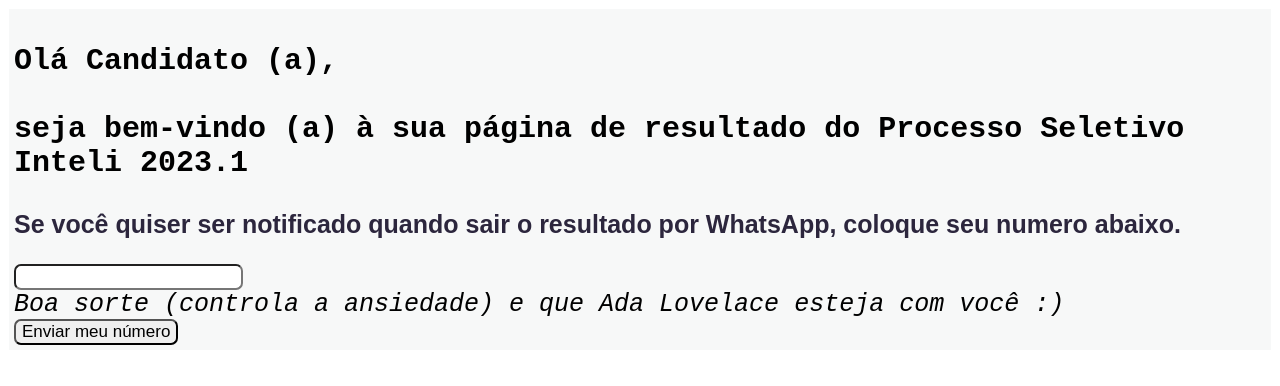
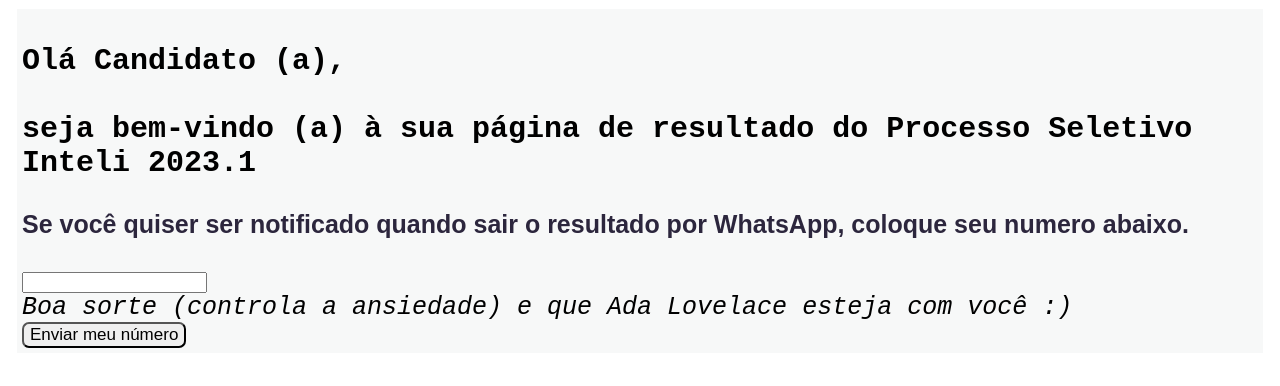
Before and after one commit to PauloWarley/Approved-in-Inteli, a Next.js app in the folder aproved_in_inteli/: page / in a window 1280 px wide. Shown: the top 386 px of the page. Built offline with nearby package versions, Linux system fonts and the light colour scheme.

Commit message:
ajuste input

```diff
--- a/aproved_in_inteli/package.json
+++ b/aproved_in_inteli/package.json
@@ -3,13 +3,14 @@
   "version": "0.1.0",
   "private": true,
   "scripts": {
-    "dev": "next dev",
+    "dev": "next dev -p 1234",
     "build": "next build",
-    "start": "next start",
+    "start": "next start -p 1234",
     "lint": "next lint"
   },
   "dependencies": {
     "next": "12.3.1",
+    "prisma": "^4.5.0",
     "react": "18.2.0",
     "react-dom": "18.2.0"
   },
--- a/aproved_in_inteli/pages/_app.js
+++ /dev/null
@@ -1,7 +0,0 @@
-import '../styles/globals.css'
-
-function MyApp({ Component, pageProps }) {
-  return <Component {...pageProps} />
-}
-
-export default MyApp
--- /dev/null
+++ b/aproved_in_inteli/src/components/InputMask.js
@@ -0,0 +1,8 @@
+import React from "react";
+import InputMask from "react-input-mask";
+
+const Input = (props) => (
+  <InputMask mask="(99) 99999-9999" value={props.value} onChange={props.onChange} />
+);
+
+export default Input;
--- a/aproved_in_inteli/pages/api/hello.js
+++ b/aproved_in_inteli/src/pages/api/savenumber.js
@@ -1,5 +1,3 @@
-// Next.js API route support: https://nextjs.org/docs/api-routes/introduction
-
 export default function handler(req, res) {
   res.status(200).json({ name: 'John Doe' })
 }
--- a/aproved_in_inteli/pages/index.js
+++ b/aproved_in_inteli/src/pages/index.js
@@ -1,38 +1,47 @@
 import Head from 'next/head'
 import Image from 'next/image'
 import styles from '../styles/Home.module.css'
+import Input from '../components/InputMask'
+import { useEffect, useState } from 'react'
 
 const App = () => {
+  const [number, setNumber] = useState('')
+
+  useEffect(() => {
+    // console.log({number})
+  }
+
+  )
 
   return (
-    <div className={styles.root}>
+    <>
     <Head>
       <title>Inteli Resultado</title>
       <meta name="description" content="Acompanhamento de resultados INTELI"/>
       <meta charSet="UTF-8"/>
       <meta name="viewport" content="width=device-width, initial-scale=1.0" />
     </Head>
-    <body>
+    <div className={styles.root}>
       <header className={styles.cabecalho}>
-        <p className={styles.cabecalho_title}>Olá Candidato (a), <br/><br/> seja bem-vindo (a) à sua página de resultado do Processo Seletivo Inteli 2023.1</p>
+        <p className={styles.cabecalho_title}>Olá Candidato (a), <br/><br/> <strong>seja bem-vindo (a)</strong> à sua página de resultado do Processo Seletivo Inteli 2023.1</p>
       </header>
       <main className={styles.content}>
         <section className={styles.content_main}>
             <p>Se você quiser ser notificado quando sair o resultado por WhatsApp, coloque seu numero abaixo.</p>
             <label htmlFor="content-telefone"></label>
-            <input className={styles.content_telefone} type="tel" name="número" id="número"/>
+            <Input className={styles.content_telefone} onChange={(e) => setNumber(e.target.value)} name="número" id="número"/>
         </section>
       </main>
       <section className={styles.section}>
         <div className={styles.section_quote}>
-            <quote className={styles.section_quote}>Boa sorte (controla a ansiedade) e que Ada Lovelace esteja com você :)</quote>
+            <div className={styles.section_quote}>Boa sorte (controla a ansiedade) e que Ada Lovelace esteja com você :)</div>
         </div>
         <div className={styles.section_button}>
             <button className={styles.section_button}>Enviar meu número</button>
         </div>
       </section>
-    </body>
     </div>
+    </>
   )
 }
 
```
Also changed, not shown: aproved_in_inteli/src/styles/Home.module.css (renamed from aproved_in_inteli/styles/Home.module.css), aproved_in_inteli/src/styles/globals.css (renamed from aproved_in_inteli/styles/globals.css), 2 other files (tests, documents, lock files or other folders).
